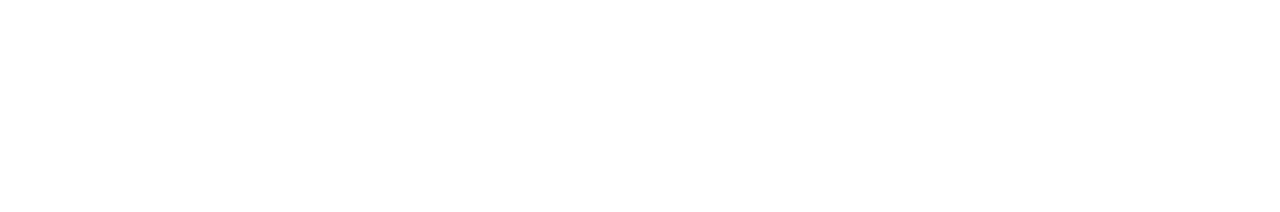
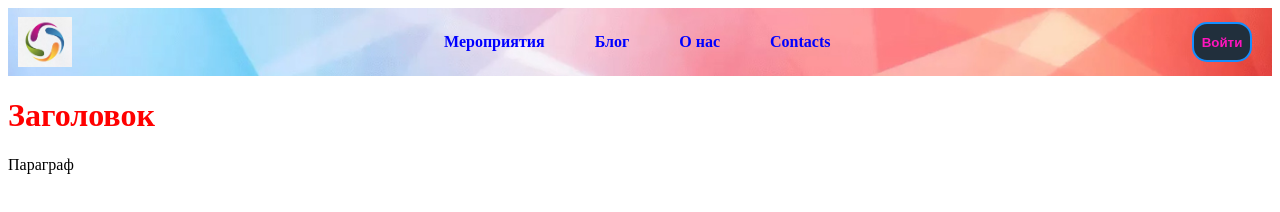
Before and after one commit to EmiShoker/EmiShoker.github.io, a plain HTML site: page index.html in a window 1280 px wide. Drawn offline with Linux system fonts and the light colour scheme; a web font is replaced by a local one.

Commit message:
add css link, nav bar

```diff
--- /dev/null
+++ b/CSS/style.css
@@ -0,0 +1,51 @@
+@import url(fonts.css);
+h1 {
+    color: red;
+}
+
+.menu {
+    background-image: url(/image/background.jpg);
+    background-size: cover;
+    background-position: 50% 90%;
+    display: flex;
+    align-items: center;
+    padding: 0 10px;
+}
+.menu img {
+    height: 50px;
+    margin-right: 10px;
+}
+.menu ul {
+    display: flex;
+    padding: 0;
+    margin: 0;
+    justify-content: center;
+    flex: 1;
+}
+.menu li {
+    display: inline;
+    padding: 25px;
+}
+.menu a {
+    text-decoration: none;
+    color: #0000ff;
+    font-weight: bold;
+}
+.menu a:hover {
+    color: red;
+}
+.menu button {
+    font-weight: 600;
+    margin-right: 10px;
+    height: 40px;
+    width: 60px;
+    color: hsl(317 100% 54%);
+    background-color: #212f3c;
+    border: hsl(209 100% 54%) 2px solid;
+    border-radius: 15px;
+}
+.menu button:hover {
+    background-color: hsl(317 100% 54%);
+    color: #212f3c;
+    transition: opacity 100ms linear;
+}
--- a/index.html
+++ b/index.html
@@ -1,8 +1,25 @@
-<!DOCTYPE html>
+<!doctype html>
 <html lang="ru">
     <head>
+        <link rel="stylesheet" href="CSS/style.css" />
         <meta charset="UTF-8" />
-        <title>Title</title>
+        <title>Академия</title>
     </head>
-    <body></body>
+    <body>
+        <header>
+            <nav class="menu">
+                <img src="image/logo.png" />
+                <ul>
+                    <li class="menu_item"><a href="№">Мероприятия </a></li>
+                    <li class="menu_item"><a href="№">Блог </a></li>
+                    <li class="menu_item"><a href="#">О нас </a></li>
+                    <li class="menu_item"><a href="#">Contacts </a></li>
+                </ul>
+                <button type="button">Войти</button>
+            </nav>
+        </header>
+
+        <h1>Заголовок</h1>
+        <p title="подпараграф">Параграф</p>
+    </body>
 </html>
```
Also changed, not shown: image/background.jpg (added), image/logo.png (added).
